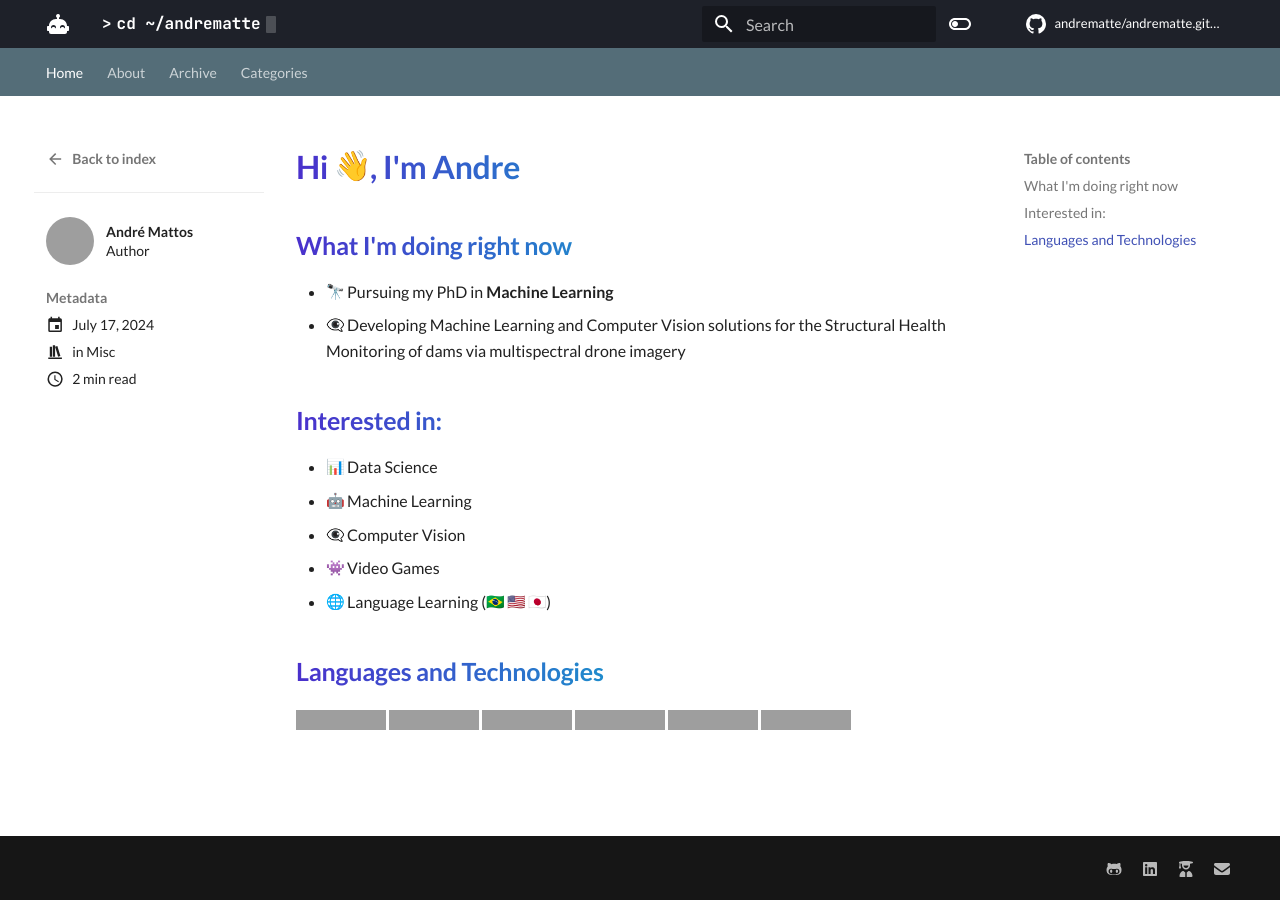
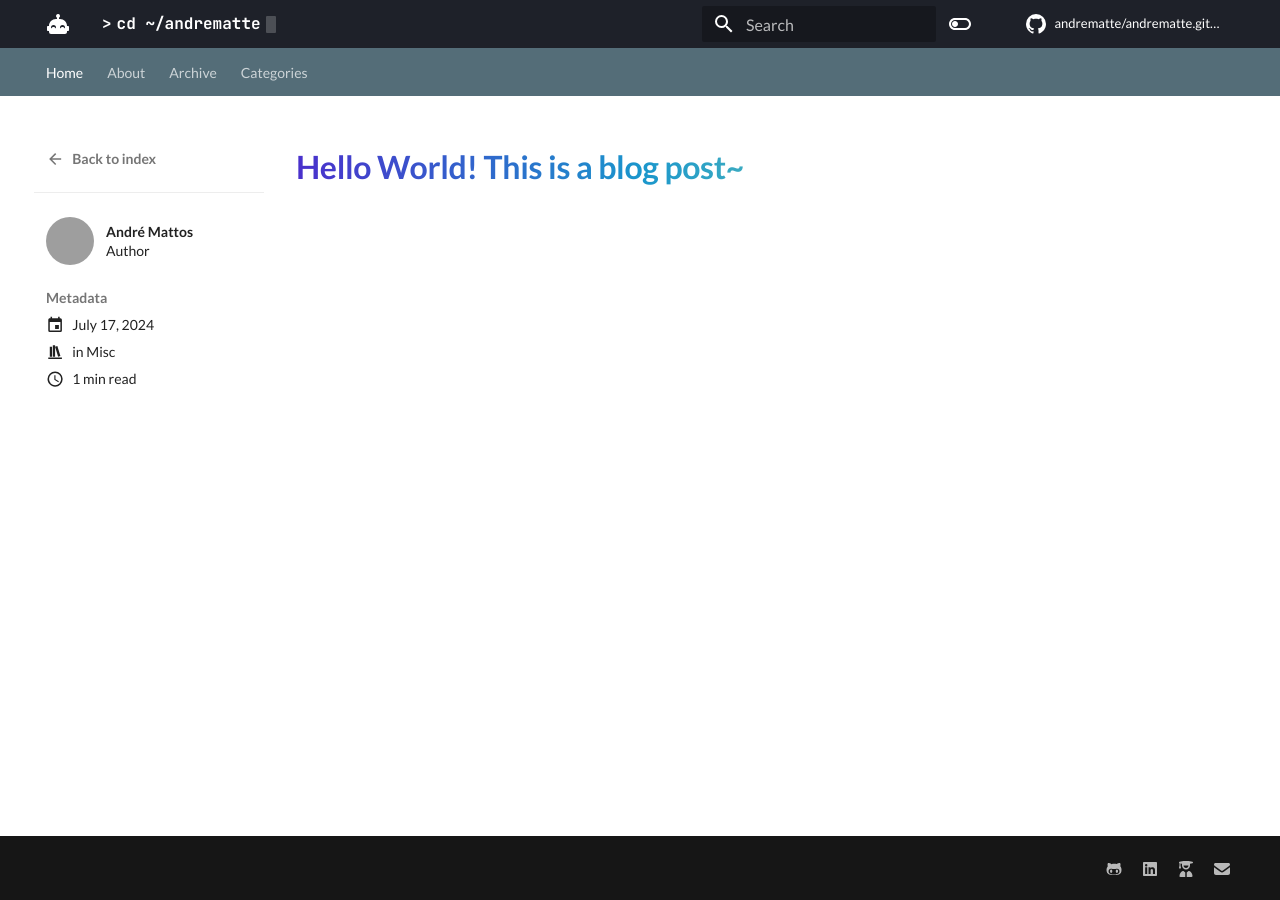
Before and after one commit to andrematte/andrematte.github.io, an MkDocs documentation site: the page built from docs/posts/2024/hello-world/hello-world.md, in a window 1280 px wide. Built offline with MkDocs 1.6.1 and Material for MkDocs 9.7.7, drawn with Linux system fonts in a browser that asks for light colours; emoji names are drawn with the system emoji font; plug-ins that fetch from the network failed and are left out; comment, search, counter and statistics services are not loaded; grey boxes are pictures that could not be loaded.

Commit message:
Reorganization

```diff
--- a/overrides/landing.html
+++ b/docs/overrides/landing.html
@@ -54,6 +54,7 @@
                     'lattes': 'fontawesome/solid/user-graduate.svg',
                     'linkedin': 'fontawesome/brands/linkedin.svg',
                     'email': 'fontawesome/solid/envelope.svg',
+                    'website': 'fontawesome/solid/user-tie.svg',
                     } %}
                     {% for social in config.extra.socials %}
                     {% for social_name, social_link in social.items() %}
--- a/docs/posts/2024/hello-world/hello-world.md
+++ b/docs/posts/2024/hello-world/hello-world.md
@@ -10,28 +10,4 @@
 ---
 
 
-# Hi :wave:, I'm Andre
-
-## What I'm doing right now
-
-- :telescope: Pursuing my PhD in **Machine Learning**
-- :eye_in_speech_bubble: Developing Machine Learning and Computer Vision solutions for the Structural Health Monitoring of dams via multispectral drone imagery
-
-## Interested in:
-
-- :bar_chart: Data Science
-- :robot: Machine Learning
-- :eye_in_speech_bubble: Computer Vision
-- :space_invader: Video Games
-- :globe_with_meridians: Language Learning (:flag_br: :flag_us: :flag_jp:)
-
-## Languages and Technologies
-
-<div style="display: inline_block">
- <img align="center" alt="PY" src="https://img.shields.io/badge/Python-14354C?style=for-the-badge&logo=python&logoColor=white">
- <img align="center" alt="JS" src="https://img.shields.io/badge/JavaScript-F7DF1E?style=for-the-badge&logo=javascript&logoColor=black">
- <img align="center" alt="HTML" src="https://img.shields.io/badge/HTML5-E34F26?style=for-the-badge&logo=html5&logoColor=white">
- <img align="center" alt="CSS" src="https://img.shields.io/badge/CSS3-1572B6?style=for-the-badge&logo=css3&logoColor=white">
- <img align="center" alt="MYSQL" src="https://img.shields.io/badge/MySQL-14354C?style=for-the-badge&logo=mysql&logoColor=white">
- <img align="center" alt="DOCKER" src="https://img.shields.io/badge/docker-230db7?style=for-the-badge&logo=docker&logoColor=white">
-</div>
+# Hello World! This is a blog post~
--- a/mkdocs.yml
+++ b/mkdocs.yml
@@ -8,7 +8,7 @@
 theme:
   name: material
   language: en
-  custom_dir: overrides
+  custom_dir: docs/overrides
   favicon: assets/favicon.png
 
   icon:
@@ -76,6 +76,7 @@
   socials:
     - github: https://github.com/andrematte
     - linkedin: https://linkedin.com/in/andrematte
+    - website: https://andrematte.github.io
     - lattes: http://lattes.cnpq.br/5642339206700236
     - email: mailto:carlosandrematte@gmail.com
   social:
```
Also changed, not shown: docs/about.md (+26 -0 lines), docs/overrides/blog.html (renamed from overrides/blog.html), docs/overrides/main.html (renamed from overrides/main.html), docs/overrides/partials/header.html (renamed from overrides/partials/header.html), docs/overrides/partials/posts-index.html (renamed from overrides/partials/posts-index.html).
